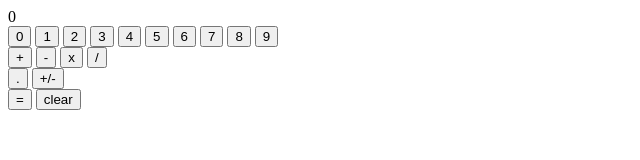
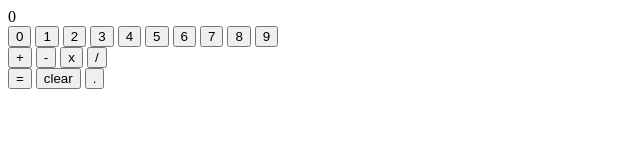
Before and after one commit to Se-French/odin-calculator, a plain HTML site: page index.html in a window 1280 px wide. Shown: the whole page, without its empty margins (0-640 px from the left). Drawn offline with Linux system fonts and the light colour scheme.

Commit message:
Remove sign button

```diff
--- a/index.html
+++ b/index.html
@@ -29,14 +29,10 @@
             <button class="operators" id="divide">/</button>
         </div>
 
-        <div id="otherButtons">
-            <button id="decimal">.</button>
-            <button id="posNeg">+/-</button>
-        </div>
-
         <div id="result">
             <button id="equals">=</button>
             <button id="clear">clear</button>
+            <button id="decimal">.</button>
         </div>
     </body>
 </html>
```
